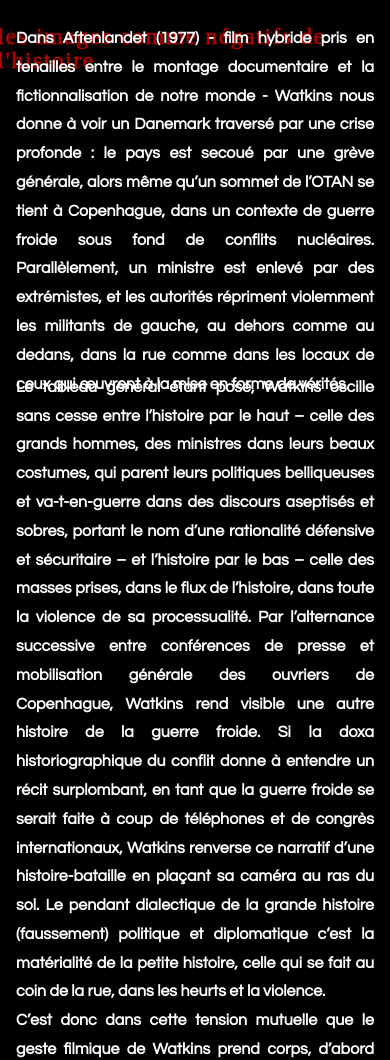
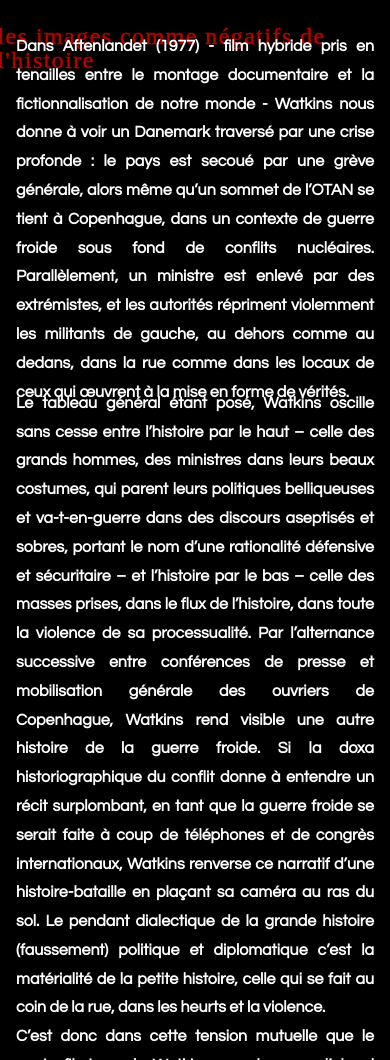
Before and after one commit to toutestavendre/imagesdet-l-vision, a plain HTML site: page index.html in a window 390 px wide. Shown: the top 1060 px of the page. Drawn offline with Linux system fonts and the light colour scheme.

Commit message:
Refactor CSS and remove text processing script
Updated margin-top for paragraph elements and added a new CSS class for white-space control. Removed JavaScript code for text processing.

```diff
--- a/index.html
+++ b/index.html
@@ -75,8 +75,8 @@
       .texte p {
        font-size: 1rem;
        line-height: 1.8;
-       margin-top: -3rem;
-      .glue { white-space: nowrap; }
+       margin-top: -2.5rem;
+      .m { white-space: nowrap; }
       }
     }
 
@@ -120,22 +120,5 @@
   </main>
 
 <script>
-document.querySelectorAll('.texte p').forEach(p => {
-  const walker = document.createTreeWalker(p, NodeFilter.SHOW_TEXT);
-  const noeuds = [];
-  while (walker.nextNode()) noeuds.push(walker.currentNode);
-
-  noeuds.forEach(n => {
-    const re = /(\S+\s[–-]\s\S+|\S+[,;]\s+\S+)/g;
-    if (!re.test(n.nodeValue)) return;
-    const html = n.nodeValue
-      .replace(/&/g, '&amp;').replace(/</g, '&lt;')
-      .replace(re, '<span class="glue">$1</span>');
-    const tmp = document.createElement('span');
-    tmp.innerHTML = html;
-    n.replaceWith(...tmp.childNodes);
-  });
-});
-</script>
 </body>
 </html>
```
